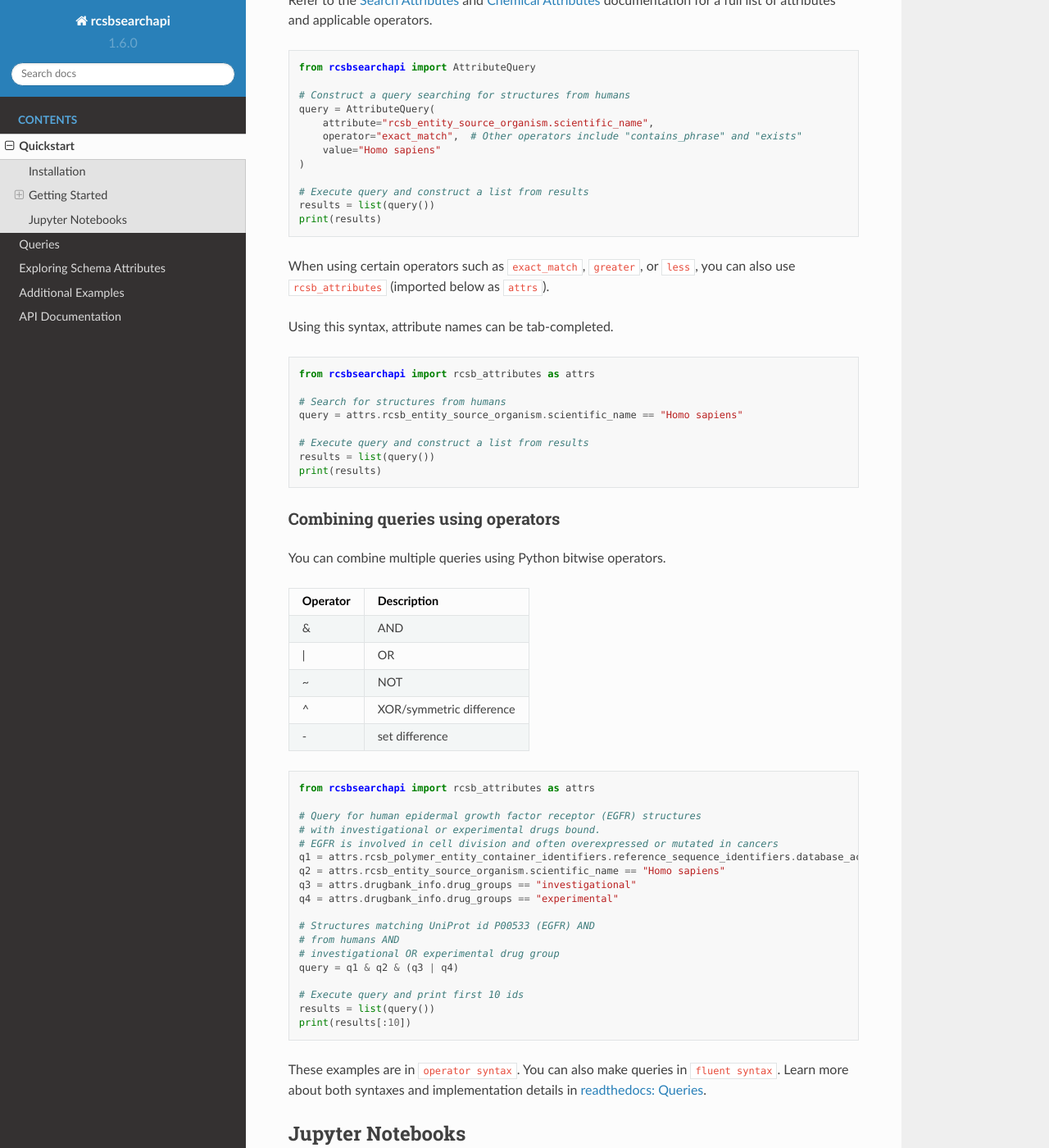
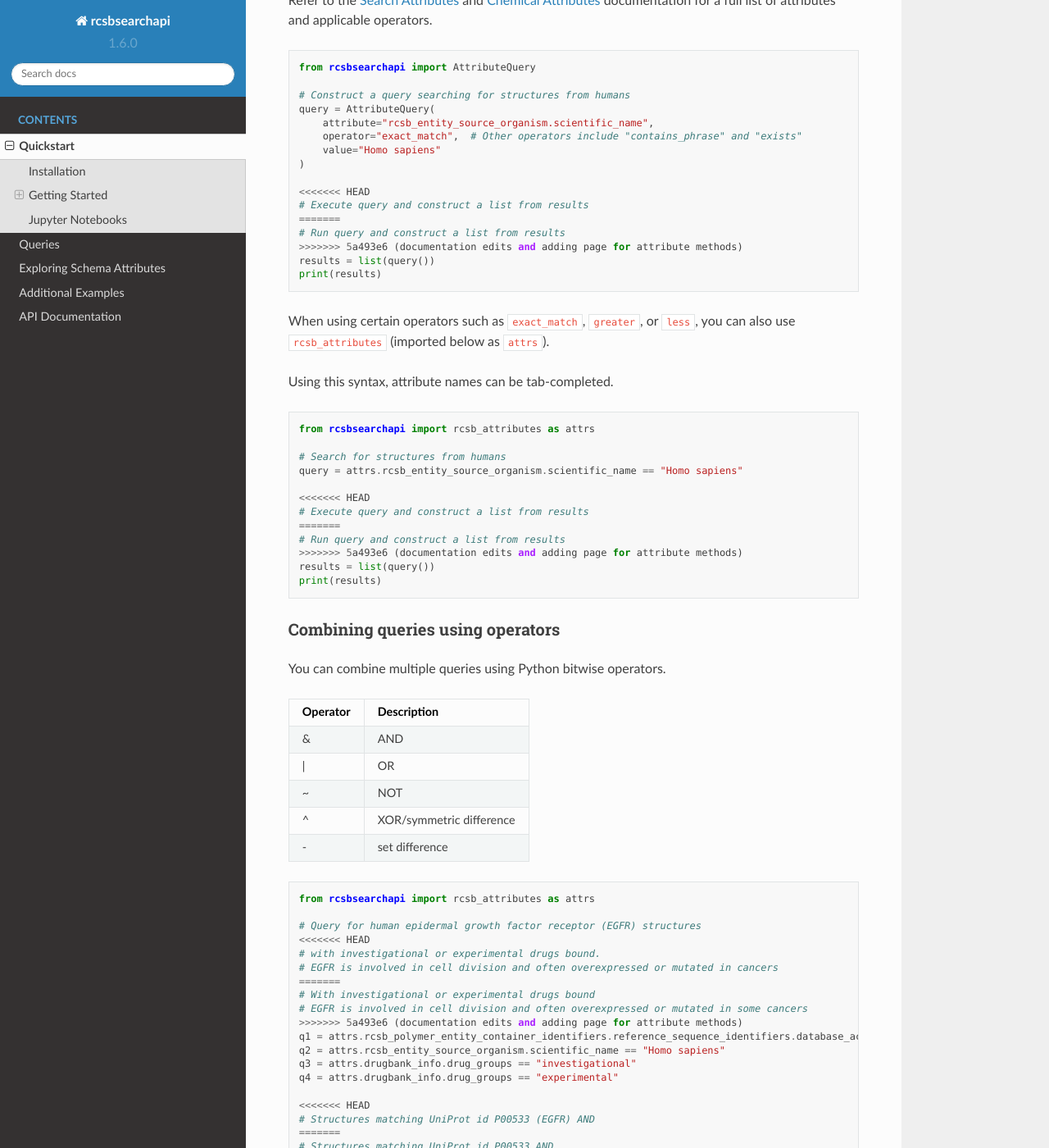
Before and after one commit to rcsb/py-rcsbsearchapi, a Sphinx documentation site: the page built from docs/quickstart.md, in a window 1280 px wide and 1400 px high, scrolled down 1047 px. Shown: the whole window at 82% size. Built offline with Sphinx 7.4.7 and the Read the Docs theme 2.0.0, drawn with Linux system fonts in a browser that asks for light colours; the version number is read from the project's files by our own code; some of the changed text lies outside the part shown.

Commit message:
documentation edits and adding page for attribute methods

````diff
--- a/docs/quickstart.md
+++ b/docs/quickstart.md
@@ -46,7 +46,11 @@
     value="Homo sapiens"
 )
 
+<<<<<<< HEAD
 # Execute query and construct a list from results
+=======
+# Run query and construct a list from results
+>>>>>>> 5a493e6 (documentation edits and adding page for attribute methods)
 results = list(query())
 print(results)
 ```
@@ -61,7 +65,11 @@
 # Search for structures from humans
 query = attrs.rcsb_entity_source_organism.scientific_name == "Homo sapiens"
 
+<<<<<<< HEAD
 # Execute query and construct a list from results
+=======
+# Run query and construct a list from results
+>>>>>>> 5a493e6 (documentation edits and adding page for attribute methods)
 results = list(query())
 print(results)
 ```
@@ -81,14 +89,23 @@
 from rcsbsearchapi import rcsb_attributes as attrs
 
 # Query for human epidermal growth factor receptor (EGFR) structures
+<<<<<<< HEAD
 # with investigational or experimental drugs bound.
 # EGFR is involved in cell division and often overexpressed or mutated in cancers
+=======
+# With investigational or experimental drugs bound
+# EGFR is involved in cell division and often overexpressed or mutated in some cancers
+>>>>>>> 5a493e6 (documentation edits and adding page for attribute methods)
 q1 = attrs.rcsb_polymer_entity_container_identifiers.reference_sequence_identifiers.database_accession == "P00533"
 q2 = attrs.rcsb_entity_source_organism.scientific_name == "Homo sapiens"
 q3 = attrs.drugbank_info.drug_groups == "investigational"
 q4 = attrs.drugbank_info.drug_groups == "experimental"
 
+<<<<<<< HEAD
 # Structures matching UniProt id P00533 (EGFR) AND
+=======
+# Structures matching UniProt id P00533 AND
+>>>>>>> 5a493e6 (documentation edits and adding page for attribute methods)
 # from humans AND
 # investigational OR experimental drug group
 query = q1 & q2 & (q3 | q4)
````
Also changed, not shown: rcsbsearchapi/__init__.py (+9 -0 lines), 1 other file.
